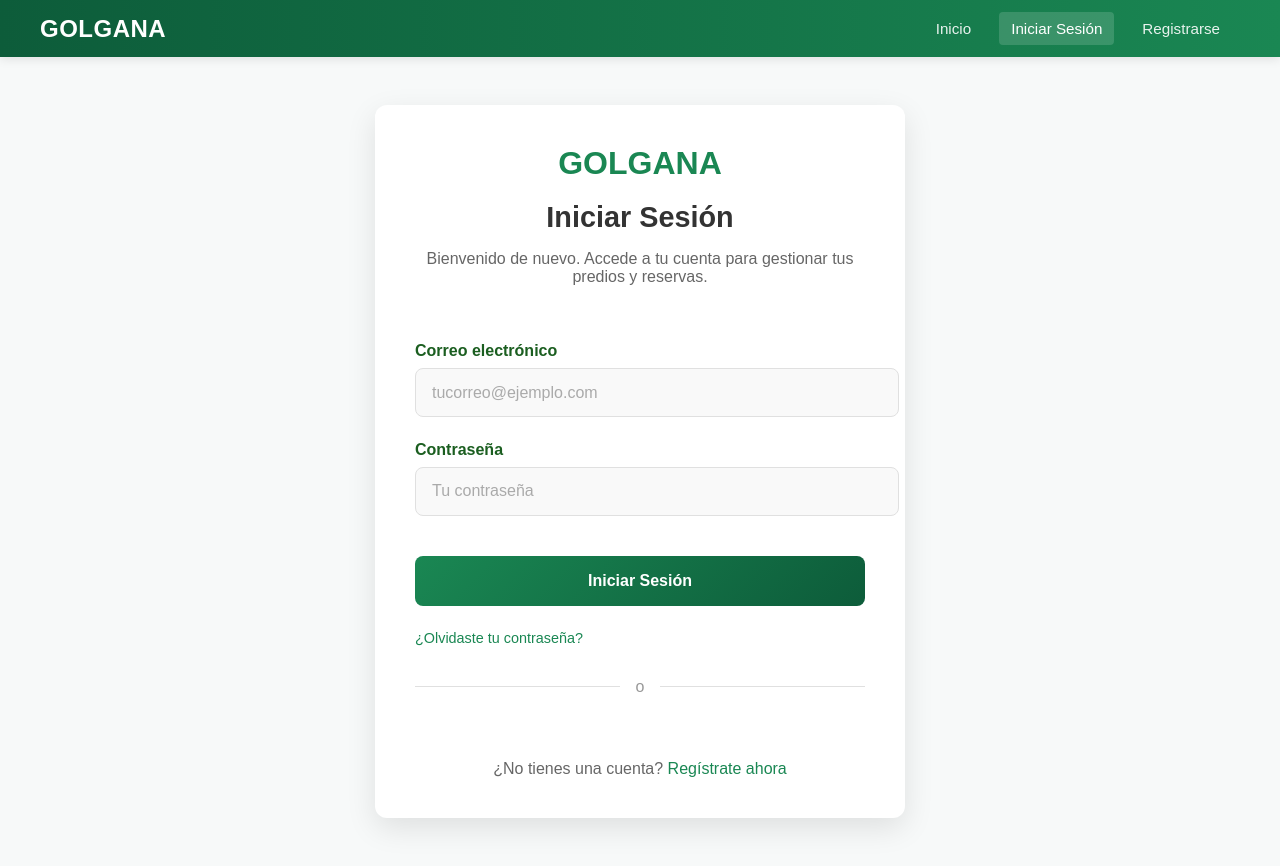
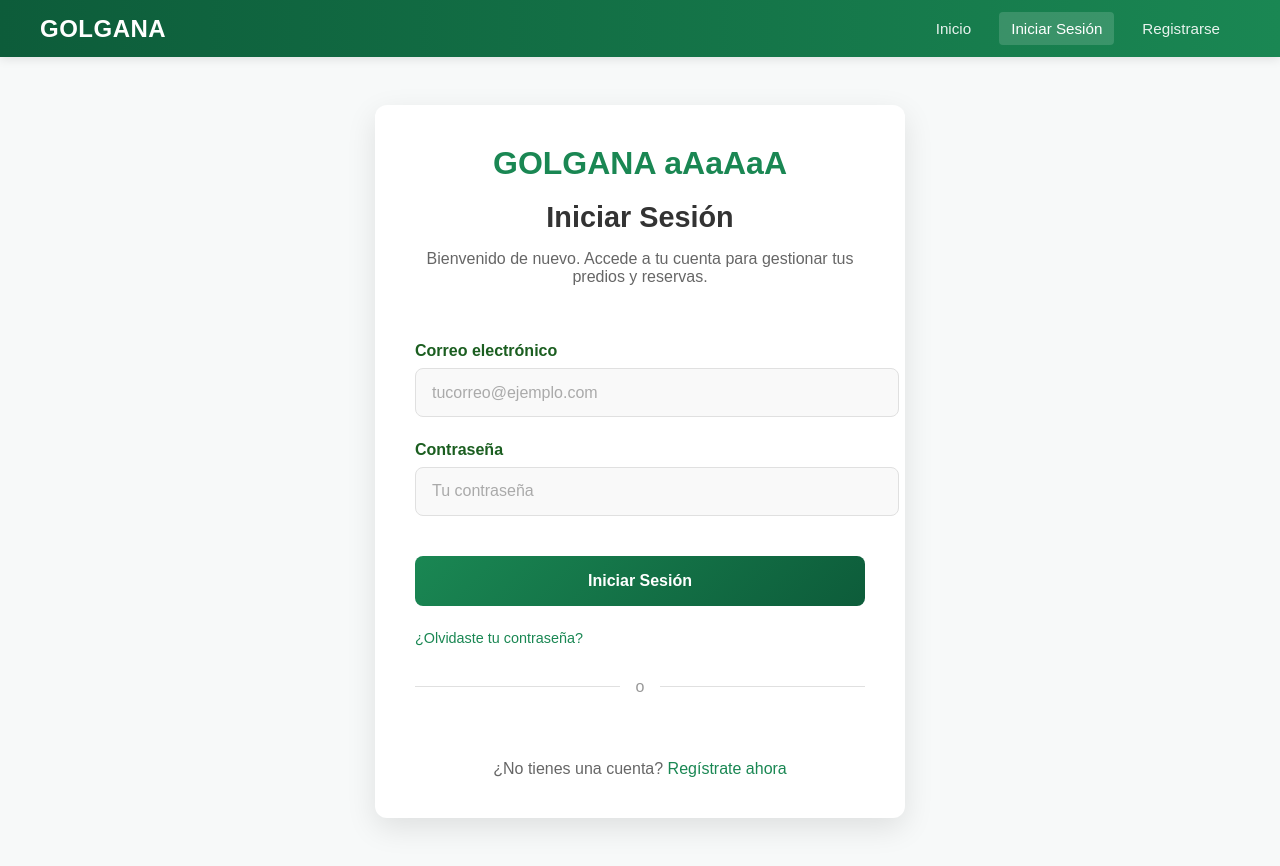
Before and after one commit to Estanislao-Tello/GolGanaEGI, a React (Vite) app in the folder appdemo/frontend/: page /login in a window 1280 px wide. Built offline with nearby package versions, Linux system fonts and the light colour scheme; no server answers; some icons are missing.

Commit message:
CAMBION LOGIN

```diff
--- a/appdemo/frontend/src/pages/Login.jsx
+++ b/appdemo/frontend/src/pages/Login.jsx
@@ -59,7 +59,7 @@ const Login = () => {
   return (
     <div className="login-container">
       <div className="login-header">
-        <div className="login-logo">GOLGANA</div>
+        <div className="login-logo">GOLGANA aAaAaA</div>
         <h1 className="login-title">Iniciar Sesión</h1>
         <p className="login-subtitle">
           Bienvenido de nuevo. Accede a tu cuenta para gestionar tus predios y reservas.
```
